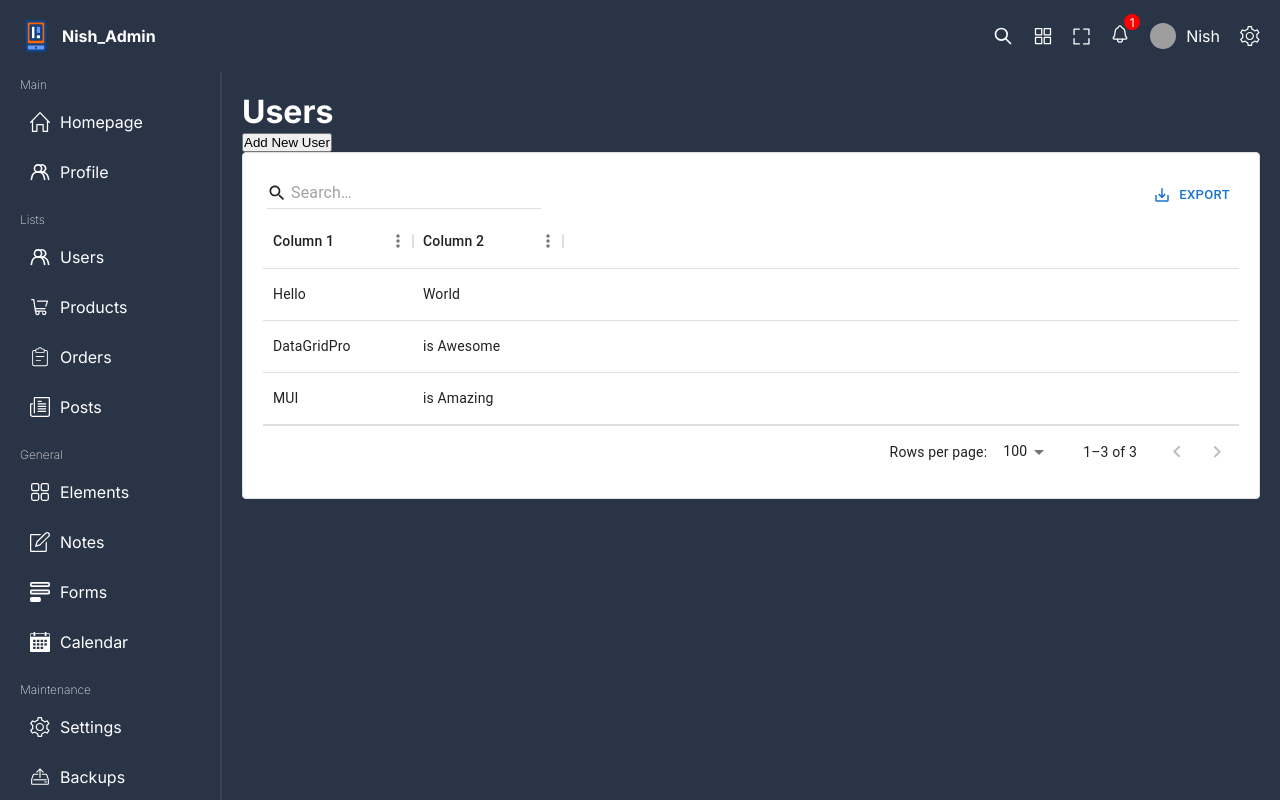
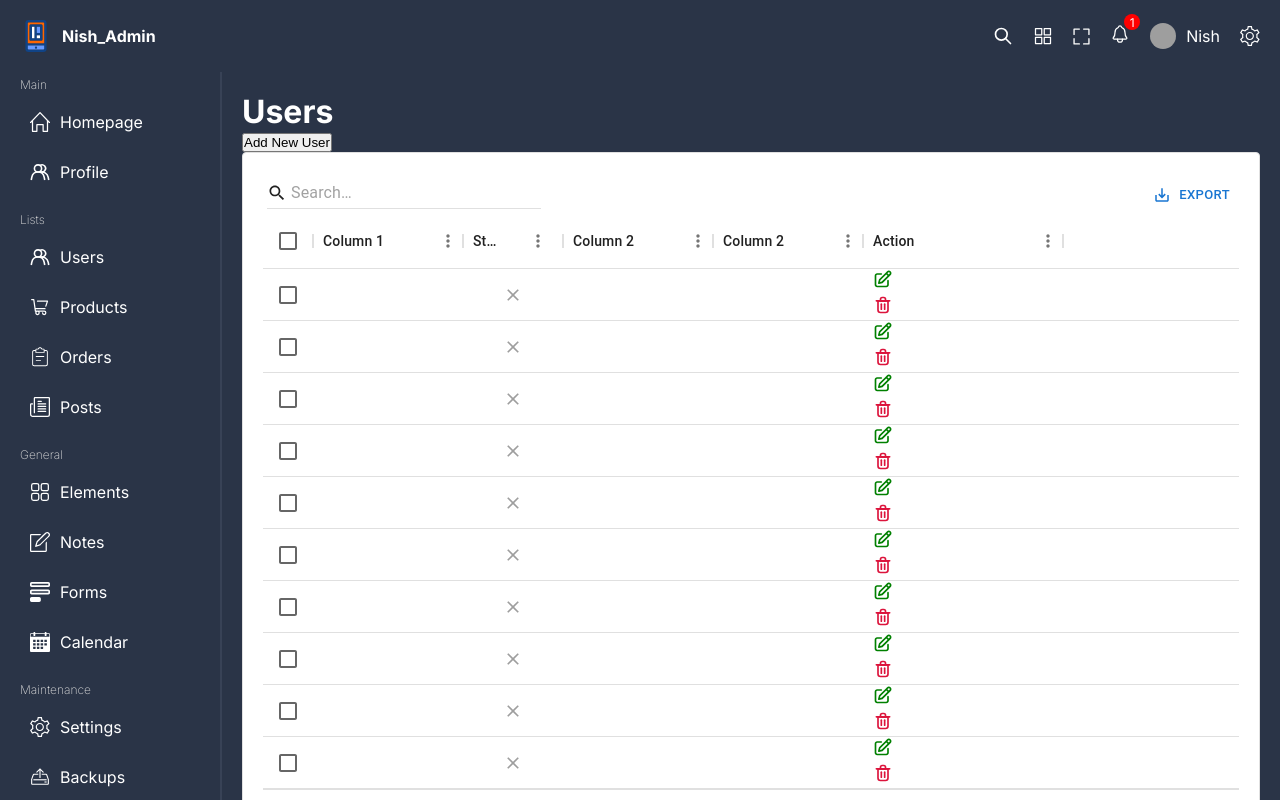
Before and after one commit to yadavNishant2020/react-admin-ui, a React (Vite) app: page /users in a window 1280 px wide. Shown: the top 800 px of the page. Built offline with nearby package versions, Linux system fonts and the light colour scheme; grey boxes are pictures that could not be loaded.

Commit message:
Made datatable reusable

```diff
--- a/src/components/dataTable/DataTable.tsx
+++ b/src/components/dataTable/DataTable.tsx
@@ -1,35 +1,85 @@
-import { DataGrid, GridRowsProp, GridColDef, GridToolbar } from '@mui/x-data-grid';
-import "./dataTable.scss"
-const rows: GridRowsProp = [
-    { id: 1, col1: 'Hello', col2: 'World' },
-    { id: 2, col1: 'DataGridPro', col2: 'is Awesome' },
-    { id: 3, col1: 'MUI', col2: 'is Amazing' },
-];
+import {
+    DataGrid,
+    GridColDef,
+    GridToolbar,
+  } from "@mui/x-data-grid";
+  import "./dataTable.scss";
+  import { Link } from "react-router-dom";
+  // import { useMutation, useQueryClient } from "@tanstack/react-query";
 
-const columns: GridColDef[] = [
-    { field: 'col1', headerName: 'Column 1', width: 150, editable: true},
-    { field: 'col2', headerName: 'Column 2', width: 150, editable: true},
-];
+  type Props = {
+    columns: GridColDef[];
+    rows: object[];
+  };
 
-function DataTable() {
+  const DataTable = (props: Props) => {
+
+    // TEST THE API
+
+    // const queryClient = useQueryClient();
+    // // const mutation = useMutation({
+    // //   mutationFn: (id: number) => {
+    // //     return fetch(`http://localhost:8800/api/${props.slug}/${id}`, {
+    // //       method: "delete",
+    // //     });
+    // //   },
+    // //   onSuccess: ()=>{
+    // //     queryClient.invalidateQueries([`all${props.slug}`]);
+    // //   }
+    // // });
+
+    const handleDelete = (id: number) => {
+      //delete the item
+      // mutation.mutate(id)
+    };
+
+    const actionColumn: GridColDef = {
+      field: "action",
+      headerName: "Action",
+      width: 200,
+      renderCell: (params) => {
         return (
+          <div className="action">
+            <Link to={`/${params.row.id}`}>
+              <img src="/view.svg" alt="" />
+            </Link>
+            <div className="delete" onClick={() => handleDelete(params.row.id)}>
+              <img src="/delete.svg" alt="" />
+            </div>
+          </div>
+        );
+      },
+    };
 
+    return (
       <div className="dataTable">
-            <DataGrid className='dataGrid' rows={rows} columns={columns}
-            slots={{toolbar:GridToolbar}}
+        <DataGrid
+          className="dataGrid"
+          rows={props.rows}
+          columns={[...props.columns, actionColumn]}
+          initialState={{
+            pagination: {
+              paginationModel: {
+                pageSize: 10,
+              },
+            },
+          }}
+          slots={{ toolbar: GridToolbar }}
           slotProps={{
             toolbar: {
               showQuickFilter: true,
-                    quickFilterProps: {debounceMs: 500}
-                }
+              quickFilterProps: { debounceMs: 500 },
+            },
           }}
+          pageSizeOptions={[5]}
+          checkboxSelection
           disableRowSelectionOnClick
           disableColumnFilter
           disableDensitySelector
           disableColumnSelector
         />
       </div>
-    )
-}
+    );
+  };
 
-export default DataTable
+  export default DataTable;
--- a/src/pages/users/Users.tsx
+++ b/src/pages/users/Users.tsx
@@ -1,6 +1,21 @@
+// const rows: GridRowsProp = [
+//   //   { id: 1, col1: 'Hello', col2: 'World', status: true },
+//   //   { id: 2, col1: 'DataGridPro', col2: 'is Awesome', status: false },
+//   //   { id: 3, col1: 'MUI', col2: 'is Amazing', status: true },
+//   // ];
+
+
+import { GridColDef } from "@mui/x-data-grid";
 import DataTable from "../../components/dataTable/DataTable"
 import "./users.scss"
+import { userRows } from "../../data";
 
+const columns: GridColDef[] = [
+  { field: 'col1', headerName: 'Column 1', width: 150, editable: true},
+  { field: 'status', headerName: 'Status', width: 100, type:'boolean'},
+  { field: 'col2', headerName: 'Column 2', width: 150, editable: true},
+  { field: 'col2', headerName: 'Column 2', width: 150, editable: true},
+];
 function Users() {
   return (
     <div className='users'>
@@ -8,7 +23,7 @@ function Users() {
         <h1>Users</h1>
         <button>Add New User</button>
         <div className="table">
-          <DataTable />
+          <DataTable columns={columns} rows={userRows} />
         </div>
       </div>
     </div>
```
Lines whose indentation alone changed are shown as unchanged.
